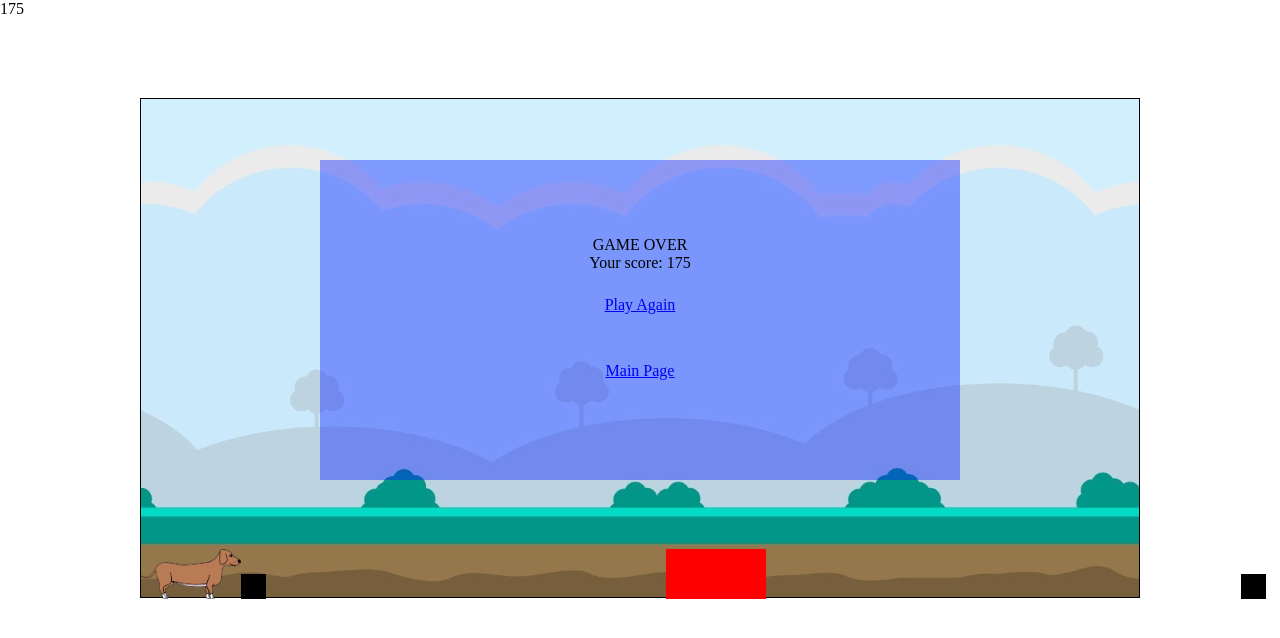
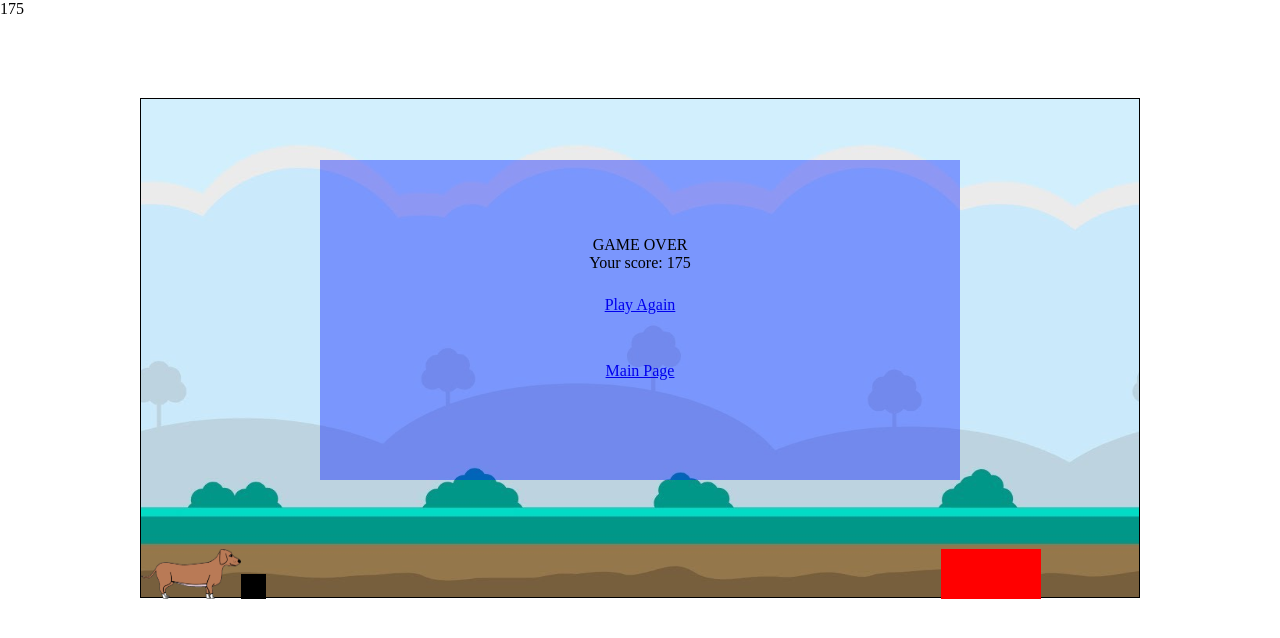
Before and after one commit to FilipKoniuszewski/chrome-dog, a Flask app: page /game in a window 1280 px wide. Shown: the top 638 px of the page. Run offline with Flask 2, Linux system fonts and the light colour scheme.

Commit message:
Code refactor

```diff
--- a/static/game.css
+++ b/static/game.css
@@ -6,7 +6,7 @@
     display: flex;
     background:url(/static/images/background4.jpg) repeat-x 0 / 100% auto;
     background-size: 1000px 500px;
-    animation: animation 20s linear infinite ;
+    animation: animation 10s linear infinite ;
 }
 @keyframes animation{
 	0%{background-position: 100vw 0;}
@@ -41,7 +41,7 @@
     height: 25px;
     width: 25px;
     top: 475px;
-    left: 875px;
+    /*left: 875px;*/
 }
 .obstacle-high{
     position: relative;
@@ -49,7 +49,7 @@
     height: 75px;
     width: 50px;
     top: 425px;
-    left: 850px;
+    /*left: 850px;*/
 }
 .obstacle-double{
     position: relative;
@@ -57,7 +57,7 @@
     height: 50px;
     width: 100px;
     top: 450px;
-    left: 800px;
+    /*left: 800px;*/
 }
 #game-result{
     display: none;
--- a/static/game.js
+++ b/static/game.js
@@ -25,7 +25,12 @@ window.addEventListener("load", function (){
             },
             addObstacle: function (){
                 let obstacleElem = getObstacleHtmlElem();
-                let pos = parseInt(getComputedStyle(obstacleElem).left);
+                let widthSum = 0;
+                for (let obstacle of game.obstacles.obstacleArray){
+                    widthSum += parseInt(getComputedStyle(obstacle.elem).width);
+                }
+                let pos = 900 - widthSum - parseInt(getComputedStyle(obstacleElem).width);
+                obstacleElem.style.left = pos + "px";
                 this.obstacleArray.push(new Obstacle(obstacleElem, pos))
             },
             removeObstacle: function (obstacle){
@@ -42,7 +47,7 @@ window.addEventListener("load", function (){
                 game.obstacles.obstacleArray.forEach(function (obstacle){
                     game.obstacles.moveObstacle(obstacle);
                 })
-                if (game.obstacles.obstacleArray[game.obstacles.obstacleArray.length-1].pos === 400){
+                if (game.obstacles.obstacleArray[game.obstacles.obstacleArray.length-1].pos === 100){
                     game.obstacles.addObstacle();
                 }
                 game.addGravity();
@@ -116,7 +121,6 @@ window.addEventListener("load", function (){
         let obstacle = document.createElement("div");
         let obstacleClasses = ["obstacle-low", "obstacle-high", "obstacle-double"]
         obstacle.classList.add(obstacleClasses[Math.floor(Math.random() * 3)])
-        // obstacle.classList.add("obstacle-low")
         gameField.appendChild(obstacle);
         return obstacle;
     }
```
